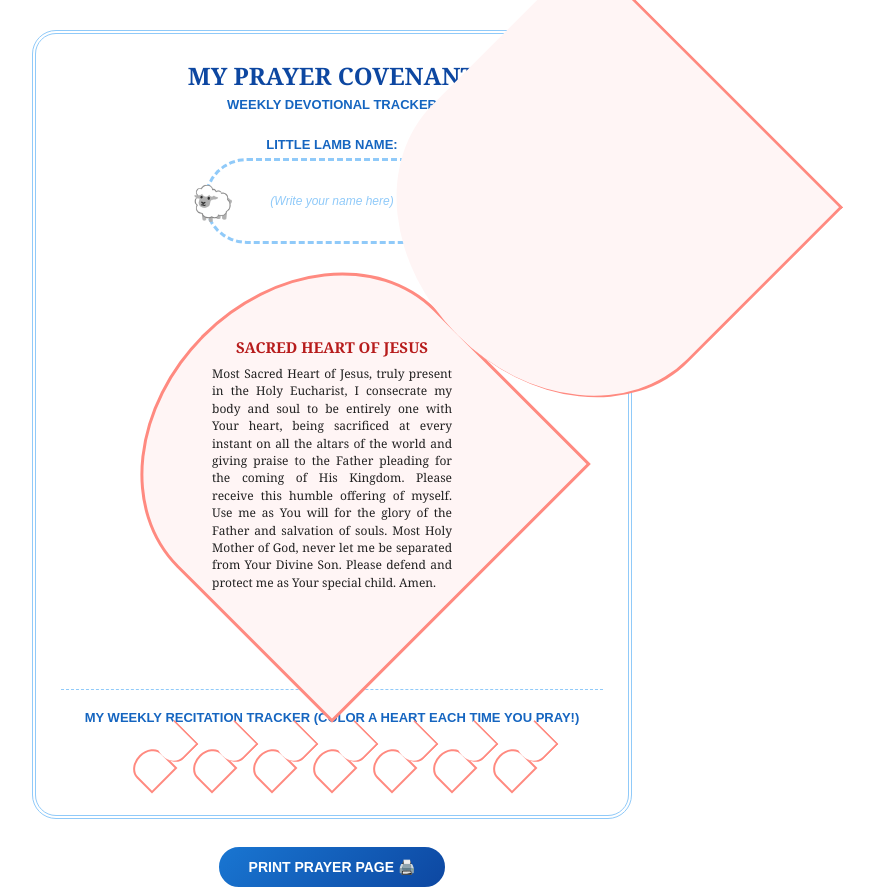
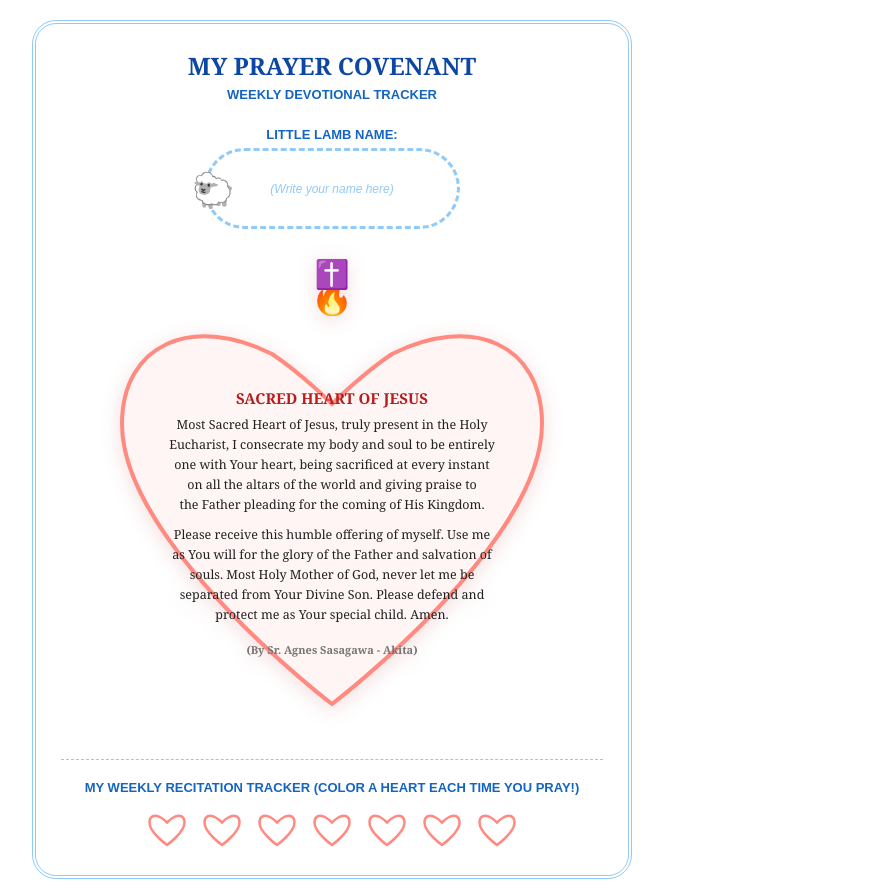
Before and after one commit to Dove007-tech/Akita-s-Most-Sacred-Heart-of-Jesus-Prayer, a plain HTML site: page index.html in a window 1280 px wide. Shown: the top 893 px of the page, without its empty margins (308-1182 px from the left). Drawn offline with Linux system fonts and the light colour scheme.

Commit message:
Refactor styles and replace heart graphics with SVGs
Adjusted padding, margins, and heights for various elements. Updated comments and replaced heart graphics with SVGs.

```diff
--- a/index.html
+++ b/index.html
@@ -10,7 +10,7 @@
             background-color: #FFFFFF;
             color: #0D47A1;
             margin: 0;
-            padding: 30px 15px;
+            padding: 20px 10px;
             text-align: center;
             -webkit-print-color-adjust: exact;
             print-color-adjust: exact;
@@ -24,7 +24,6 @@
             background: #FFFFFF;
             box-sizing: border-box;
         }
-
         .title {
             font-size: 24px;
             font-weight: 900;
@@ -46,7 +45,7 @@
             display: flex;
             flex-direction: column;
             align-items: center;
-            margin-bottom: 30px;
+            margin-bottom: 25px;
         }
         .name-label {
             font-size: 13px;
@@ -58,7 +57,7 @@
         }
         .sheep-box {
             width: 250px;
-            height: 80px;
+            height: 75px;
             background: #FFFFFF;
             border: 3px dashed #90CAF9;
             border-radius: 50px;
@@ -71,7 +70,7 @@
             content: "🐑";
             position: absolute;
             left: -15px;
-            top: 18px;
+            top: 15px;
             font-size: 34px;
         }
         .write-here-text {
@@ -81,66 +80,22 @@
             font-family: sans-serif;
         }
 
-        /* ❤️ Middle Section: Devotional Heart Text Frame Layout */
-        .prayer-heart-container {
+        /* ❤️ Middle Section: Sacred Heart Frame Layout (Using Inline SVG to Prevent Broken Text Truncation) */
+        .prayer-container {
             display: flex;
             justify-content: center;
             align-items: center;
-            margin-bottom: 35px;
-            height: 380px;
+            margin-bottom: 25px;
+            position: relative;
         }
-        .prayer-heart {
-            width: 360px;
-            height: 360px;
-            position: relative;
-            background: #FFF5F5;
-            border: 3px solid #FF8A80;
-            border-radius: 50% 50% 0 0 / 40% 40% 0 0;
-            transform: rotate(-45deg);
-            display: flex;
-            align-items: center;
-            justify-content: center;
-        }
-        .prayer-heart::before {
-            content: "";
-            position: absolute;
+        .svg-heart-frame {
             width: 100%;
-            height: 100%;
-            background: #FFF5F5;
-            border: 3px solid #FF8A80;
-            border-radius: 0 0 50% 50% / 0 0 40% 40%;
-            left: -3px;
-            top: -3px;
-            transform: rotate(90deg);
-            transform-origin: 100% 100%;
-            border-bottom: none;
-            border-left: none;
-        }
-        .heart-text-content {
-            transform: rotate(45deg);
-            z-index: 5;
-            width: 260px;
-            text-align: center;
-            padding: 10px;
-            box-sizing: border-box;
-        }
-        .heart-text-content h2 {
-            font-size: 15px;
-            color: #B71C1C;
-            margin: 0 0 8px 0;
-            text-transform: uppercase;
-            font-weight: 800;
-        }
-        .heart-text-content p {
-            font-size: 12px;
-            color: #212121;
-            margin: 0;
-            line-height: 1.45;
-            text-align: justify;
-            font-weight: 500;
+            max-width: 500px;
+            height: auto;
+            filter: drop-shadow(0px 4px 10px rgba(183, 28, 28, 0.15));
         }
 
-        /* 🗓️ Bottom Section: Plain Heart Tracker Grid (No Days of the Week) */
+        /* 🗓️ Bottom Section: Plain Heart Tracker Grid (Using SVGs for perfect sizing) */
         .tracker-section {
             border-top: 1px dashed #90CAF9;
             padding-top: 20px;
@@ -150,51 +105,24 @@
             font-family: sans-serif;
             font-weight: 800;
             text-transform: uppercase;
-            margin-bottom: 20px;
+            margin-bottom: 15px;
             color: #1565C0;
         }
         .hearts-row {
             display: flex;
             justify-content: center;
-            gap: 20px;
+            gap: 15px;
             max-width: 500px;
             margin: 0 auto;
         }
-        .heart-box-wrapper {
+        .svg-mini-heart {
             width: 40px;
-            height: 45px;
-            position: relative;
-            display: flex;
-            justify-content: center;
-        }
-        .mini-tracker-heart {
-            width: 32px;
-            height: 32px;
-            background: #FFFFFF;
-            border: 2px solid #FF8A80;
-            border-radius: 50% 50% 0 0 / 40% 40% 0 0;
-            transform: rotate(-45deg);
-            position: absolute;
-            top: 5px;
-        }
-        .mini-tracker-heart::before {
-            content: "";
-            position: absolute;
-            width: 100%;
-            height: 100%;
-            background: #FFFFFF;
-            border: 2px solid #FF8A80;
-            border-radius: 0 0 50% 50% / 0 0 40% 40%;
-            left: -2px;
-            top: -2px;
-            transform: rotate(90deg);
-            transform-origin: 100% 100%;
-            border-bottom: none;
-            border-left: none;
+            height: 40px;
         }
 
         .no-print-zone { margin-top: 25px; }
         .print-btn { background: linear-gradient(135deg, #1976D2 0%, #0D47A1 100%); color: #FFFFFF; border: 3px solid #FFFFFF; padding: 12px 30px; border-radius: 30px; font-size: 14px; font-weight: 800; cursor: pointer; text-transform: uppercase; font-family: sans-serif; }
+
         @media print {
             body { padding: 0; background: #FFFFFF; }
             .print-page { border: none; padding: 10px; }
@@ -215,27 +143,49 @@
             </div>
         </div>
 
-        <div class="prayer-heart-container">
-            <div class="prayer-heart">
-                <div class="heart-text-content">
-                    <h2>Sacred Heart of Jesus</h2>
-                    <p>Most Sacred Heart of Jesus, truly present in the Holy Eucharist, I consecrate my body and soul to be entirely one with Your heart, being sacrificed at every instant on all the altars of the world and giving praise to the Father pleading for the coming of His Kingdom.
+        <!-- 🌟 Sacred Heart SVG Viewport Frame Container -->
+        <div class="prayer-container">
+            <svg class="svg-heart-frame" viewBox="0 0 500 480" xmlns="http://w3.org">
+                <!-- 👑 Holy Thorns and Cross Crown Elements -->
+                <text x="250" y="55" font-size="34" text-anchor="middle">🔥</text>
+                <text x="250" y="30" font-size="28" text-anchor="middle">✝️</text>
 
-Please receive this humble offering of myself. Use me as You will for the glory of the Father and salvation of souls. Most Holy Mother of God, never let me be separated from Your Divine Son. Please defend and protect me as Your special child. Amen.</p>
-                </div>
-            </div>
+                <!-- ❤️ Flawless Sacred Devotional Heart Curve Geometry Path -->
+                <path d="M250,450 C250,450 40,290 40,170 C40,90 110,60 190,100 C220,120 250,150 250,150 C250,150 280,120 310,100 C390,60 460,90 460,170 C460,290 250,450 250,450 Z"
+                      fill="#FFF5F5" stroke="#FF8A80" stroke-width="4"/>
+
+                <!-- 📜 Multi-line Auto-wrapped Prayer Text Content Block Grid Matrix -->
+                <g font-family="Georgia, serif" font-size="12.5" font-weight="500" fill="#212121" text-anchor="middle">
+                    <text x="250" y="150" font-size="15" font-weight="900" fill="#B71C1C">SACRED HEART OF JESUS</text>
+
+                    <text x="250" y="175">Most Sacred Heart of Jesus, truly present in the Holy</text>
+                    <text x="250" y="195">Eucharist, I consecrate my body and soul to be entirely</text>
+                    <text x="250" y="215">one with Your heart, being sacrificed at every instant</text>
+                    <text x="250" y="235">on all the altars of the world and giving praise to</text>
+                    <text x="250" y="255">the Father pleading for the coming of His Kingdom.</text>
+
+                    <text x="250" y="285">Please receive this humble offering of myself. Use me</text>
+                    <text x="250" y="305">as You will for the glory of the Father and salvation of</text>
+                    <text x="250" y="325">souls. Most Holy Mother of God, never let me be</text>
+                    <text x="250" y="345">separated from Your Divine Son. Please defend and</text>
+                    <text x="250" y="365">protect me as Your special child. Amen.</text>
+
+                    <text x="250" y="400" font-size="11" font-weight="bold" fill="#757575">(By Sr. Agnes Sasagawa - Akita)</text>
+                </g>
+            </svg>
         </div>
 
         <div class="tracker-section">
             <div class="tracker-title">My Weekly Recitation Tracker (Color a heart each time you pray!)</div>
             <div class="hearts-row">
-                <div class="heart-box-wrapper"><div class="mini-tracker-heart"></div></div>
-                <div class="heart-box-wrapper"><div class="mini-tracker-heart"></div></div>
-                <div class="heart-box-wrapper"><div class="mini-tracker-heart"></div></div>
-                <div class="heart-box-wrapper"><div class="mini-tracker-heart"></div></div>
-                <div class="heart-box-wrapper"><div class="mini-tracker-heart"></div></div>
-                <div class="heart-box-wrapper"><div class="mini-tracker-heart"></div></div>
-                <div class="heart-box-wrapper"><div class="mini-tracker-heart"></div></div>
+                <!-- 7 Sharp SVG Hearts Matrix Layout -->
+                <svg class="svg-mini-heart" viewBox="0 0 32 32"><path d="M16,28 C16,28 2,18 2,10 C2,5 6,3 11,6 C13,7 16,10 16,10 C16,10 19,7 21,6 C26,3 30,5 30,10 C30,18 16,28 16,28 Z" fill="#FFFFFF" stroke="#FF8A80" stroke-width="2"/></svg>
+                <svg class="svg-mini-heart" viewBox="0 0 32 32"><path d="M16,28 C16,28 2,18 2,10 C2,5 6,3 11,6 C13,7 16,10 16,10 C16,10 19,7 21,6 C26,3 30,5 30,10 C30,18 16,28 16,28 Z" fill="#FFFFFF" stroke="#FF8A80" stroke-width="2"/></svg>
+                <svg class="svg-mini-heart" viewBox="0 0 32 32"><path d="M16,28 C16,28 2,18 2,10 C2,5 6,3 11,6 C13,7 16,10 16,10 C16,10 19,7 21,6 C26,3 30,5 30,10 C30,18 16,28 16,28 Z" fill="#FFFFFF" stroke="#FF8A80" stroke-width="2"/></svg>
+                <svg class="svg-mini-heart" viewBox="0 0 32 32"><path d="M16,28 C16,28 2,18 2,10 C2,5 6,3 11,6 C13,7 16,10 16,10 C16,10 19,7 21,6 C26,3 30,5 30,10 C30,18 16,28 16,28 Z" fill="#FFFFFF" stroke="#FF8A80" stroke-width="2"/></svg>
+                <svg class="svg-mini-heart" viewBox="0 0 32 32"><path d="M16,28 C16,28 2,18 2,10 C2,5 6,3 11,6 C13,7 16,10 16,10 C16,10 19,7 21,6 C26,3 30,5 30,10 C30,18 16,28 16,28 Z" fill="#FFFFFF" stroke="#FF8A80" stroke-width="2"/></svg>
+                <svg class="svg-mini-heart" viewBox="0 0 32 32"><path d="M16,28 C16,28 2,18 2,10 C2,5 6,3 11,6 C13,7 16,10 16,10 C16,10 19,7 21,6 C26,3 30,5 30,10 C30,18 16,28 16,28 Z" fill="#FFFFFF" stroke="#FF8A80" stroke-width="2"/></svg>
+                <svg class="svg-mini-heart" viewBox="0 0 32 32"><path d="M16,28 C16,28 2,18 2,10 C2,5 6,3 11,6 C13,7 16,10 16,10 C16,10 19,7 21,6 C26,3 30,5 30,10 C30,18 16,28 16,28 Z" fill="#FFFFFF" stroke="#FF8A80" stroke-width="2"/></svg>
             </div>
         </div>
     </div>
```
